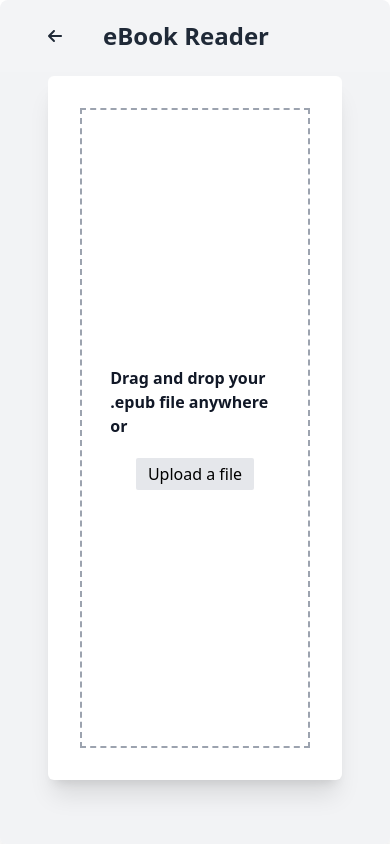
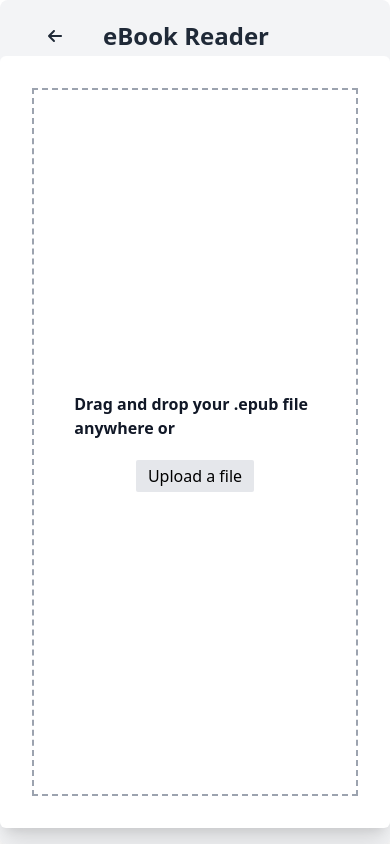
Before and after one commit to siyapandeyvsp/ePub_generator, a React (Vite) app: page /ebook-reader in a window 390 px wide. Built offline with nearby package versions, Linux system fonts and the light colour scheme.

Commit message:
fix mobile ebook reader height

```diff
--- a/src/components/BookReader.jsx
+++ b/src/components/BookReader.jsx
@@ -81,9 +81,9 @@ const BookReader = () => {
           )}
           {selectedFile && !isReading && (
             <section className="flex flex-col items-center justify-center h-full   p-10 ">
-              <div className="flex sm:flew-row flex-col justify-center items-center space-y-10 ">
-                <h1 className="font-semibold sm:text-lg text-gray-800 border rounded-md  w-96 flex items-center ">
-                  <div className="bg-gray-100 py-2 px-2 text-gray-700">Selected File:</div>
+              <div className="flex sm:flew-row flex-col justify-center items-center space-y-10  ">
+                <h1 className="font-semibold sm:text-lg text-gray-800 border rounded-md  w-full sm:w-96 flex items-center ">
+                  <div className="bg-gray-100 py-2 px-2 text-gray-700 overflow-ellipsis w-1/2">Selected File:</div>
                   <div className="px-2 truncate w-56">{selectedFile.name}</div>
                 </h1>
                 <button
--- a/src/layouts/Layout.jsx
+++ b/src/layouts/Layout.jsx
@@ -6,7 +6,7 @@ const Layout = () => {
   return (
     <div className='flex bg-white flex-col items-center justify-start  sm:pt-5 sm:p-10 h-screen  '>
       <Navbar/>
-      <div className='flex justify-center items-center w-full bg-gray-200 bg-opacity-50 rounded-md  rounded-t-none shadow-xl h-[95vh] p-12 pt-5 max-w-screen-lg  '>
+      <div className='flex justify-center items-center w-full bg-gray-200 bg-opacity-50 rounded-md  rounded-t-none shadow-xl h-[95vh] sm:p-12 sm:pt-5 max-w-screen-lg  '>
 
       <Outlet/>
       </div>
```
